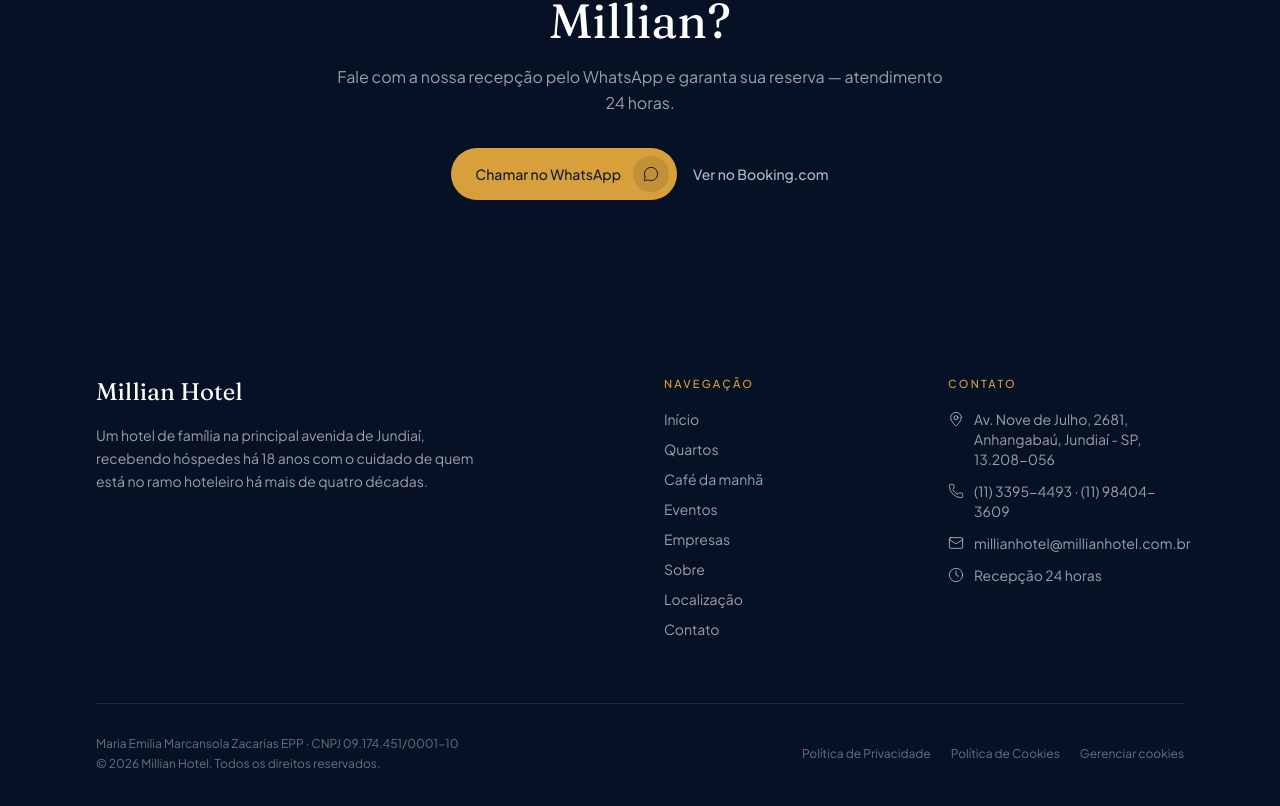
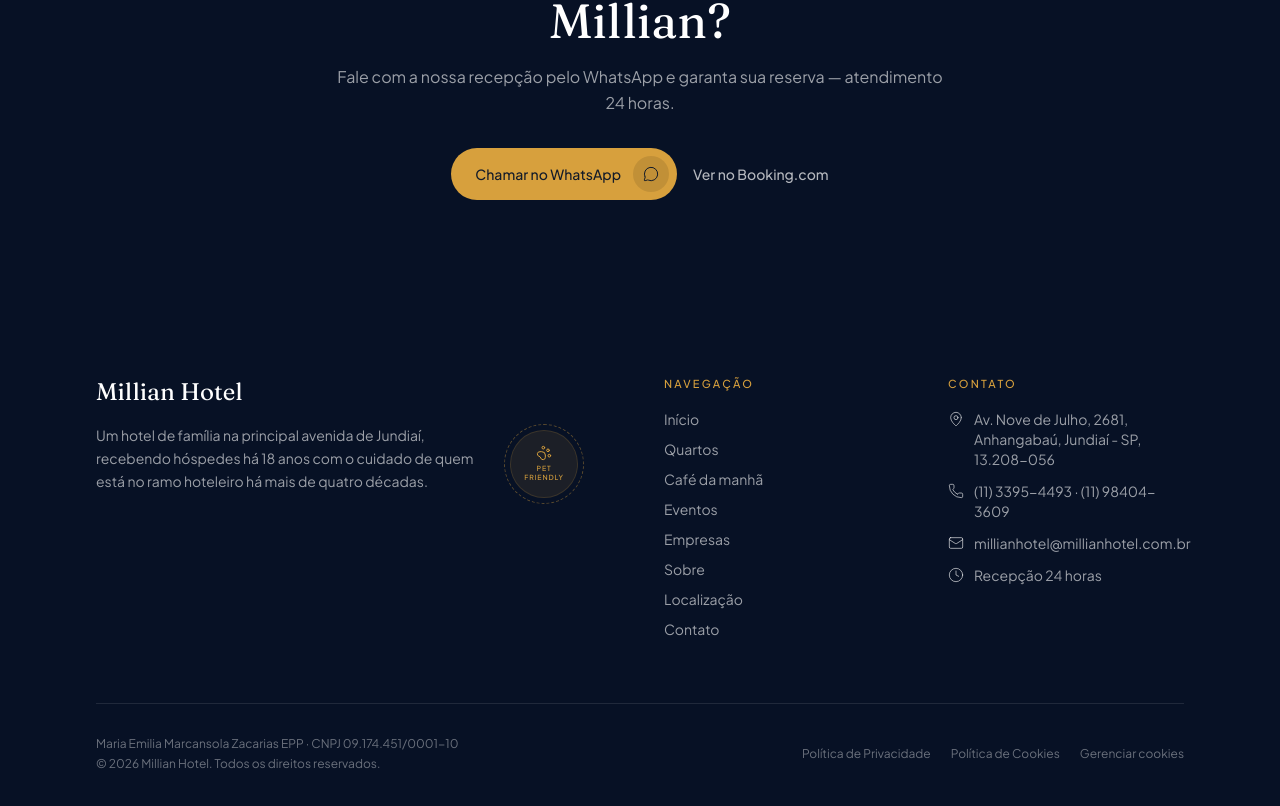
Before and after one commit to sandrofraga-evoluir/millian, a Next.js app: page / in a window 1280 px wide. Shown: the part 5629-6435 px from the top of the page. Built offline with nearby package versions, Linux system fonts and the light colour scheme.

Commit message:
Add Pet Friendly seal badge to the footer
A circular stamp-style badge (dashed brass ring, paw print icon) next
to the brand blurb in the footer, reinforcing the pet-friendly policy
already listed among the hotel's amenities.

```diff
--- /dev/null
+++ b/src/components/pet-friendly-badge.tsx
@@ -0,0 +1,22 @@
+import { PawPrint } from "lucide-react";
+import { cn } from "@/lib/utils";
+
+export function PetFriendlyBadge({ className }: { className?: string }) {
+  return (
+    <div
+      className={cn(
+        "flex size-20 shrink-0 items-center justify-center rounded-full border border-dashed border-brass/40 p-1.5",
+        className
+      )}
+    >
+      <div className="flex size-full flex-col items-center justify-center gap-1 rounded-full bg-brass/10 text-brass ring-1 ring-brass/25">
+        <PawPrint className="size-4" strokeWidth={1.5} />
+        <span className="text-center text-[7px] leading-tight font-medium tracking-[0.12em] uppercase">
+          Pet
+          <br />
+          Friendly
+        </span>
+      </div>
+    </div>
+  );
+}
--- a/src/components/site-footer.tsx
+++ b/src/components/site-footer.tsx
@@ -3,6 +3,7 @@
 import { hotel } from "@/lib/content";
 import { navLinks } from "@/lib/nav";
 import { ManageCookiesButton } from "@/components/manage-cookies-button";
+import { PetFriendlyBadge } from "@/components/pet-friendly-badge";
 
 export function SiteFooter() {
   return (
@@ -11,11 +12,14 @@
         <div className="grid gap-12 sm:grid-cols-2 lg:grid-cols-4">
           <div className="lg:col-span-2">
             <p className="font-heading text-2xl text-white">Millian Hotel</p>
-            <p className="mt-4 max-w-sm text-sm leading-relaxed text-white/60">
-              Um hotel de família na principal avenida de Jundiaí, recebendo
-              hóspedes há 18 anos com o cuidado de quem está no ramo hoteleiro
-              há mais de quatro décadas.
-            </p>
+            <div className="mt-4 flex flex-wrap items-start gap-6">
+              <p className="max-w-sm text-sm leading-relaxed text-white/60">
+                Um hotel de família na principal avenida de Jundiaí, recebendo
+                hóspedes há 18 anos com o cuidado de quem está no ramo
+                hoteleiro há mais de quatro décadas.
+              </p>
+              <PetFriendlyBadge />
+            </div>
           </div>
 
           <div>
```
